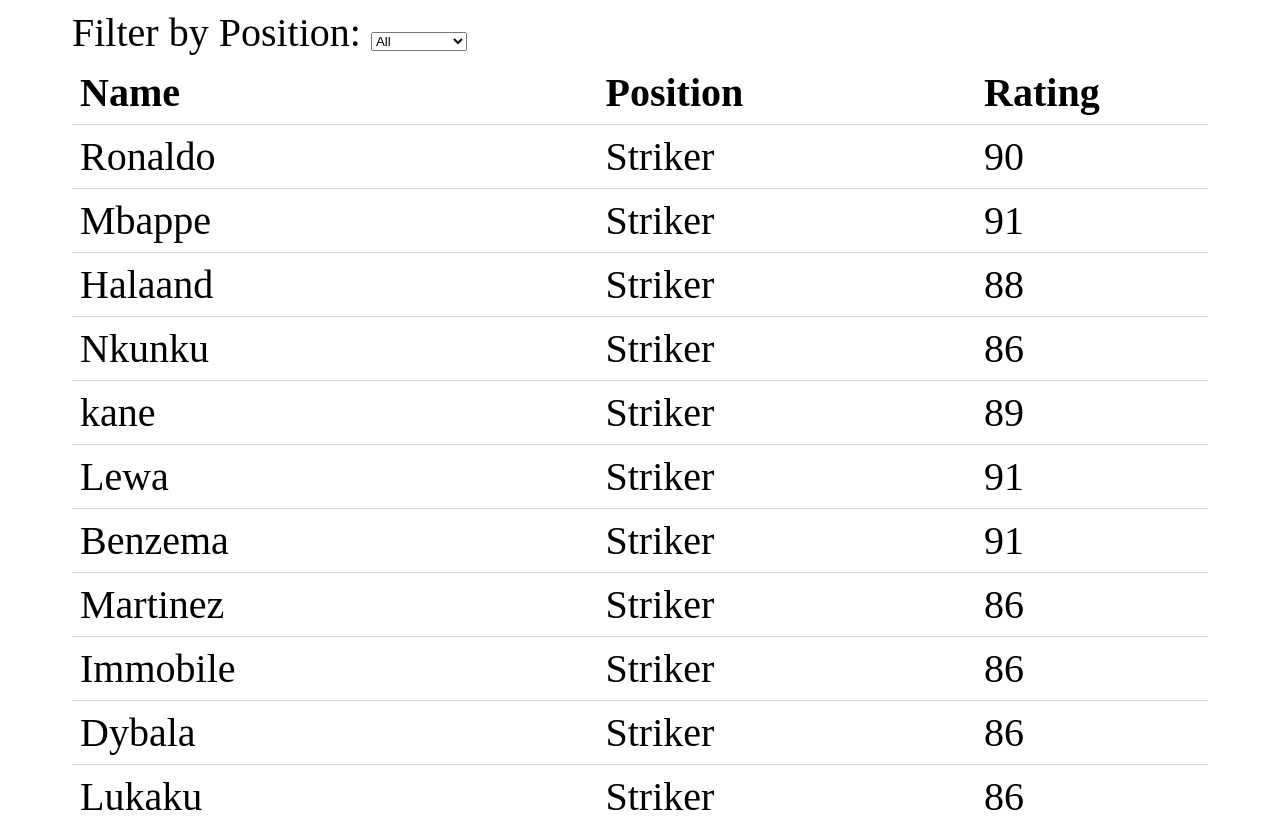
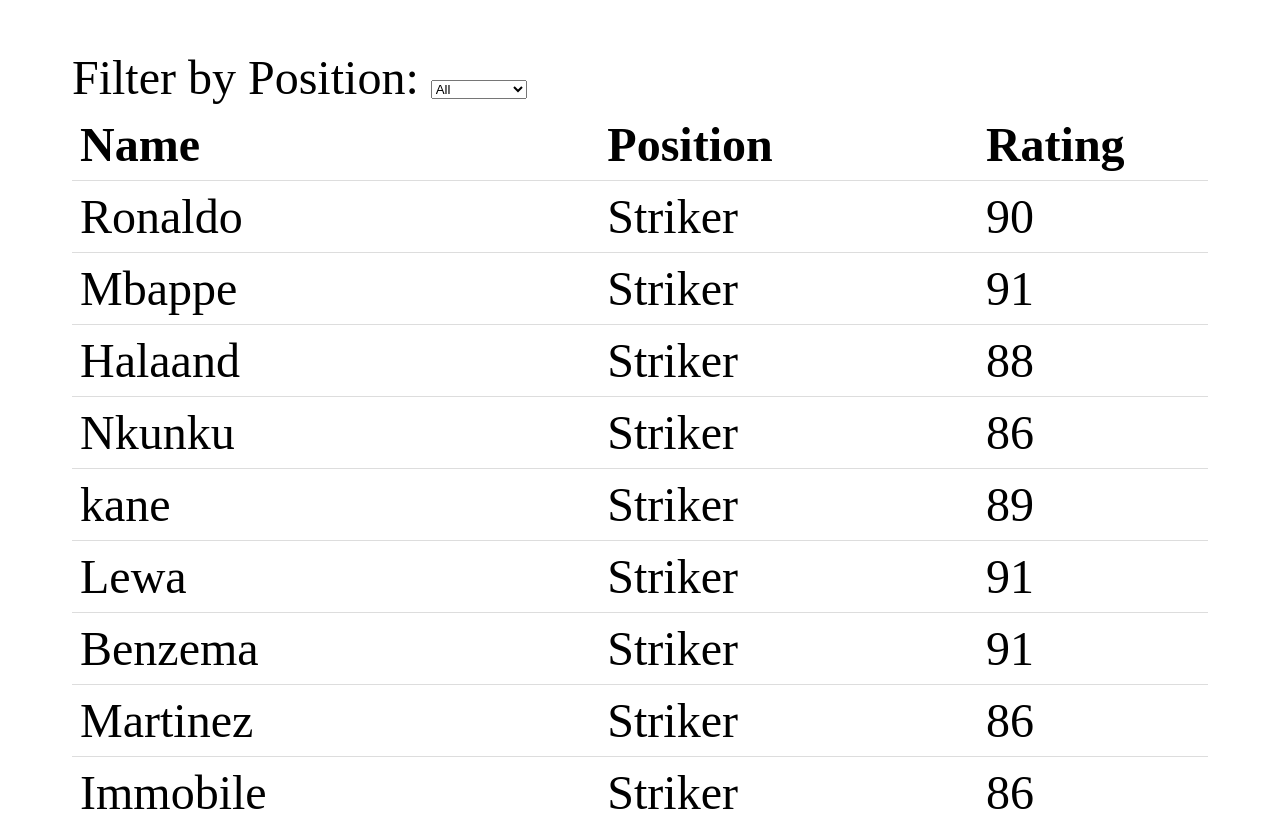
Before and after one commit to akshayt278/Fifa, a plain HTML site: page index.html in a window 1280 px wide. Shown: the part 210-1030 px from the top of the page. Drawn offline with Linux system fonts and the light colour scheme.

Commit message:
Update index.html

```diff
--- a/index.html
+++ b/index.html
@@ -6,7 +6,7 @@
     body{
       padding: 1% 5%;
       height: 900px;
-      font-size: 40px;
+      font-size: 300%;
     }
 
     table {
```
